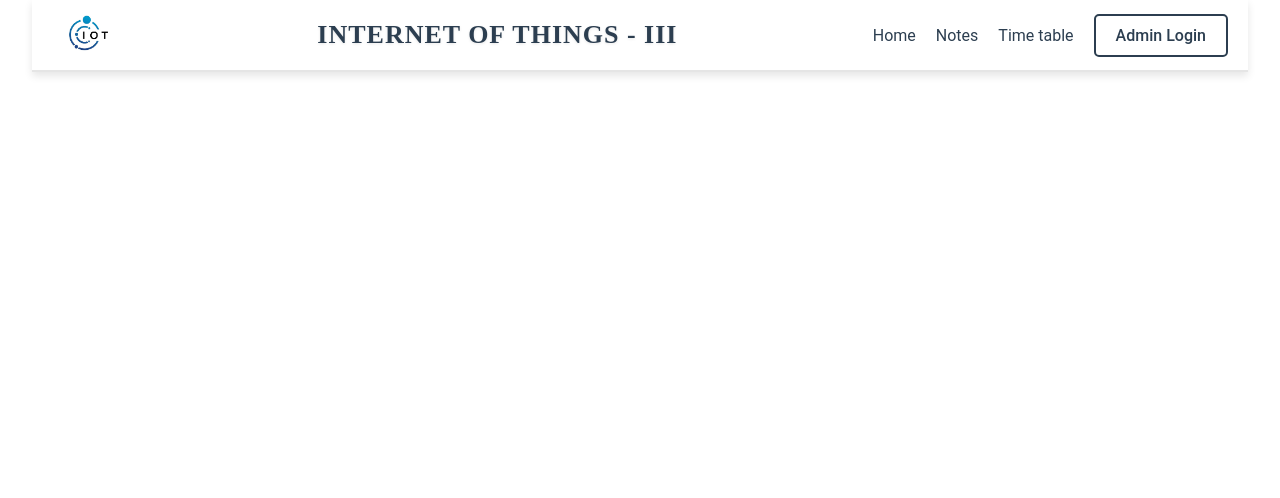
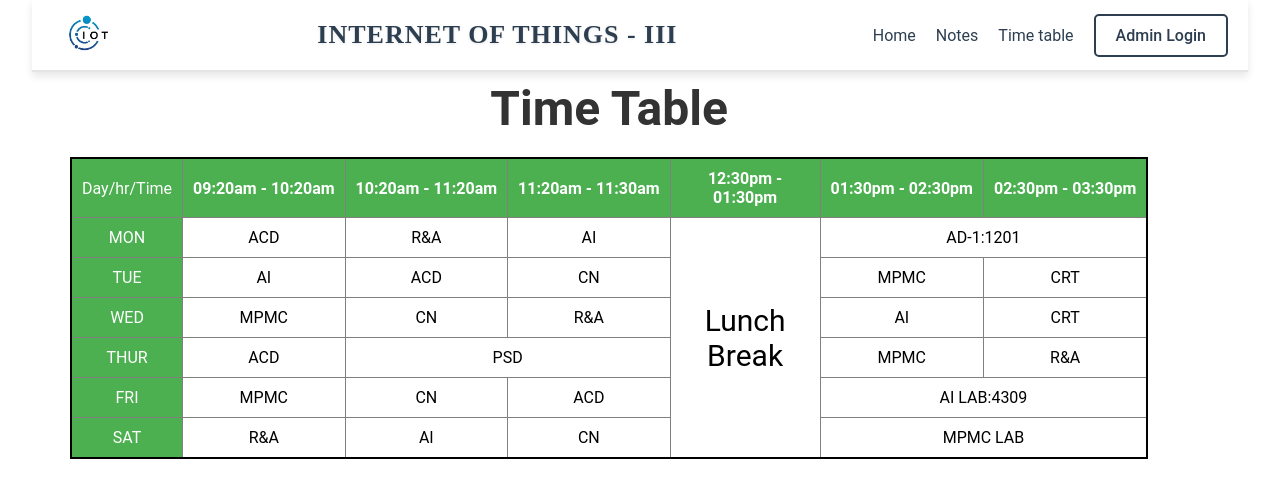
Before and after one commit to bhanuteja449896/ad1, a React (Create React App) app in the folder project/: page /timetable in a window 1280 px wide. Shown: the top 498 px of the page. Built offline with nearby package versions, Linux system fonts and the light colour scheme.

Commit message:
updated timtable and css

```diff
--- a/project/src/App.js
+++ b/project/src/App.js
@@ -23,21 +23,24 @@ import { BrowserRouter as Router, Route, Routes } from 'react-router-dom';
 import Navbar from './components/Navbar';
 import MainHome from './components/Homepage';
 import Body from './components/Body';
-// import Timetable from './components/Timetable';
+import Timetable from './components/Timetable';
 import Login from './components/LoginPage';
 import AdminPage from './components/AdminPage'; // Assuming this is the login component
 
 const App = () => {
   return (
     <Router>
+      <div>
+
       <Navbar />
       <Routes>
         <Route path="/" element={<MainHome />} /> {/* Home page */}
         <Route path="/notes" element={<Body />} /> {/* Notes page */}
-        {/* <Route path="/timetable" element={<Timetable />} />  */}
+        <Route path="/timetable" element={<Timetable />} />
         <Route path="/login" element={<Login />} /> {/* Login page */}
         <Route path="/admin" element={<AdminPage />} />
       </Routes>
+      </div>
     </Router>
   );
 };
--- /dev/null
+++ b/project/src/components/Timetable.js
@@ -0,0 +1,77 @@
+// src/TimeTable.js
+import React from 'react';
+import './css/Timetable.css'; // Import the CSS file
+
+const TimeTable = () => {
+  return (
+    <div className="time-table-container">
+      <div className="time-table">
+        <h1>Time Table</h1>
+      </div>
+      <div className="schedule">
+        <table>
+          <thead>
+            <tr className="upper">
+              <td className="first">Day/hr/Time</td>
+              <th className='timing'>09:20am - 10:20am</th>
+              <th className='timing'>10:20am - 11:20am</th>
+              <th className='timing'>11:20am - 11:30am</th>
+              <th className='timing'>12:30pm - 01:30pm</th>
+              <th className='timing'>01:30pm - 02:30pm</th>
+              <th className='timing'>02:30pm - 03:30pm</th>
+            </tr>
+          </thead>
+          <tbody>
+            <tr className="second" align="center">
+              <td className="Day">MON</td>
+              <td>ACD</td>
+              <td>R&A</td>
+              <td>AI</td>
+              <td rowSpan="6" className="Lunch">Lunch Break</td>
+              <td colSpan="2">AD-1:1201</td>
+            </tr>
+            <tr className="second" align="center">
+              <td className="Day">TUE</td>
+              <td>AI</td>
+              <td>ACD</td>
+              <td>CN</td>
+              <td>MPMC</td>
+              <td>CRT</td>
+            </tr>
+            <tr className="second" align="center">
+              <td className="Day">WED</td>
+              <td>MPMC</td>
+              <td>CN</td>
+              <td>R&A</td>
+              <td>AI</td>
+              <td>CRT</td>
+            </tr>
+            <tr className="second" align="center">
+              <td className="Day">THUR</td>
+              <td>ACD</td>
+              <td colSpan="2">PSD</td>
+              <td>MPMC</td>
+              <td>R&A</td>
+            </tr>
+            <tr className="second" align="center">
+              <td className="Day">FRI</td>
+              <td>MPMC</td>
+              <td>CN</td>
+              <td>ACD</td>
+              <td colSpan="2">AI LAB:4309</td>
+            </tr>
+            <tr className="second" align="center">
+              <td className="Day">SAT</td>
+              <td>R&A</td>
+              <td>AI</td>
+              <td>CN</td>
+              <td colSpan="2">MPMC LAB</td>
+            </tr>
+          </tbody>
+        </table>
+      </div>
+    </div>
+  );
+};
+
+export default TimeTable;
--- a/project/src/components/css/Homepage.css
+++ b/project/src/components/css/Homepage.css
@@ -1,4 +1,5 @@
 /* src/HomePage.css */
+
 .homepage-container {
   display: flex;
   justify-content: space-between;
@@ -36,7 +37,7 @@ p {
   color: #000000;
   padding: 10px 20px;
   font-size: 18px;
-  /* border: none; */
+  border: 1px solid #000000; /* Set border width and color */
   cursor: pointer;
   border-radius: 5px;
 }
@@ -49,16 +50,5 @@ p {
 
 .Notes-button:hover {
   background-color: #43a047;
+  color: #FFFFFF;
 }
-
-.image-section {
-  max-width: 40%;
-  display: flex;
-  justify-content: flex-start;
-  align-items: center;
-}
-
-.image-section svg {
-  width: 100%;
-  margin-right: 150px; /* Optional: Adjust as needed */
-}
--- a/project/src/components/css/Navbar.css
+++ b/project/src/components/css/Navbar.css
@@ -73,7 +73,7 @@ nav {
 }
 
 .ct-login .nav-link:hover {
-    color: #000;
+    color: #43a047;
     font-weight: bold;
     font-size: 18px; /* Increase font size on hover */
 }
@@ -92,8 +92,9 @@ nav {
 }
 
 .ct-login button:hover {
-    background-color: #f4f4f4;
-    color: #000;
+    background-color: #43a047;
+    color: #FFFFFF;
     transform: scale(1.05);
     border-color: #000;
+    border: 1px solid #2c3e50;
 }
--- /dev/null
+++ b/project/src/components/css/Timetable.css
@@ -0,0 +1,85 @@
+/* src/time-table.css */
+
+/* Ensure the navbar is properly styled */
+.navbar {
+    position: relative;
+    top: 0;
+    left: 0;
+    width: 100%;
+    z-index: 1000; /* Ensure the navbar stays on top of other content */
+    background-color: #333; /* Adjust as needed */
+    color: white; /* Adjust as needed */
+    padding: 10px;
+}
+
+/* Adjust the timetable to account for the navbar */
+.time-table-container {
+    padding-top: 80px; /* Add padding to push the timetable below the fixed navbar */
+    position: fixed;
+    left : 70px ;
+}
+
+.upper {
+    background-color:  #4CAF50;
+    /* border-bottom: 2px solid white;  */
+}
+
+.first {
+    background-color: #4CAF50;
+    color: #FFFFFF;
+    /* border-bottom: 2px solid ;  */
+}
+
+.second {
+    background-color: #FFFFFF;
+    color: #333;
+    border-bottom: 1px solid grey; /* Add bottom border for rows */
+}
+
+.timing {
+    color: #FFFFFF;
+}
+
+table {
+    background-color: black;
+    width: 100%; /* Make table responsive */
+    max-width: 1200px; /* Set a max-width for larger screens */
+    margin: 0 auto; /* Center the table horizontally */
+    border-collapse: collapse; /* Ensure clean borders */
+    border: 2px solid ; /* Add border around the table */
+}
+
+td, th {
+    padding: 10px; /* Add padding for cell content */
+    text-align: center; /* Center text */
+    color: #000000; /* Ensure readability */
+    border: 1px solid grey; /* Add border around each cell */
+}
+
+.time-table {
+    color: darkred;
+    text-align: center; /* Center align the title */
+}
+
+.Lunch {
+    /* transform: rotate(-90deg); */
+    font-size: 30px;
+    width: 150px;
+    text-align: center; /* Center align the rotated text */
+}
+
+.Day {
+    background-color: #4CAF50;
+    color: white; /* Ensure readability */
+}
+
+/* Add styles for responsive design */
+@media (max-width: 768px) {
+    table {
+        width: 100%; /* Ensure the table is responsive */
+    }
+
+    .time-table {
+        margin: 20px; /* Adjust margins for smaller screens */
+    }
+}
```
Also changed, not shown: project/src/components/time-table.html (added, +72 -0 lines), project/src/components/Homepage.js.
